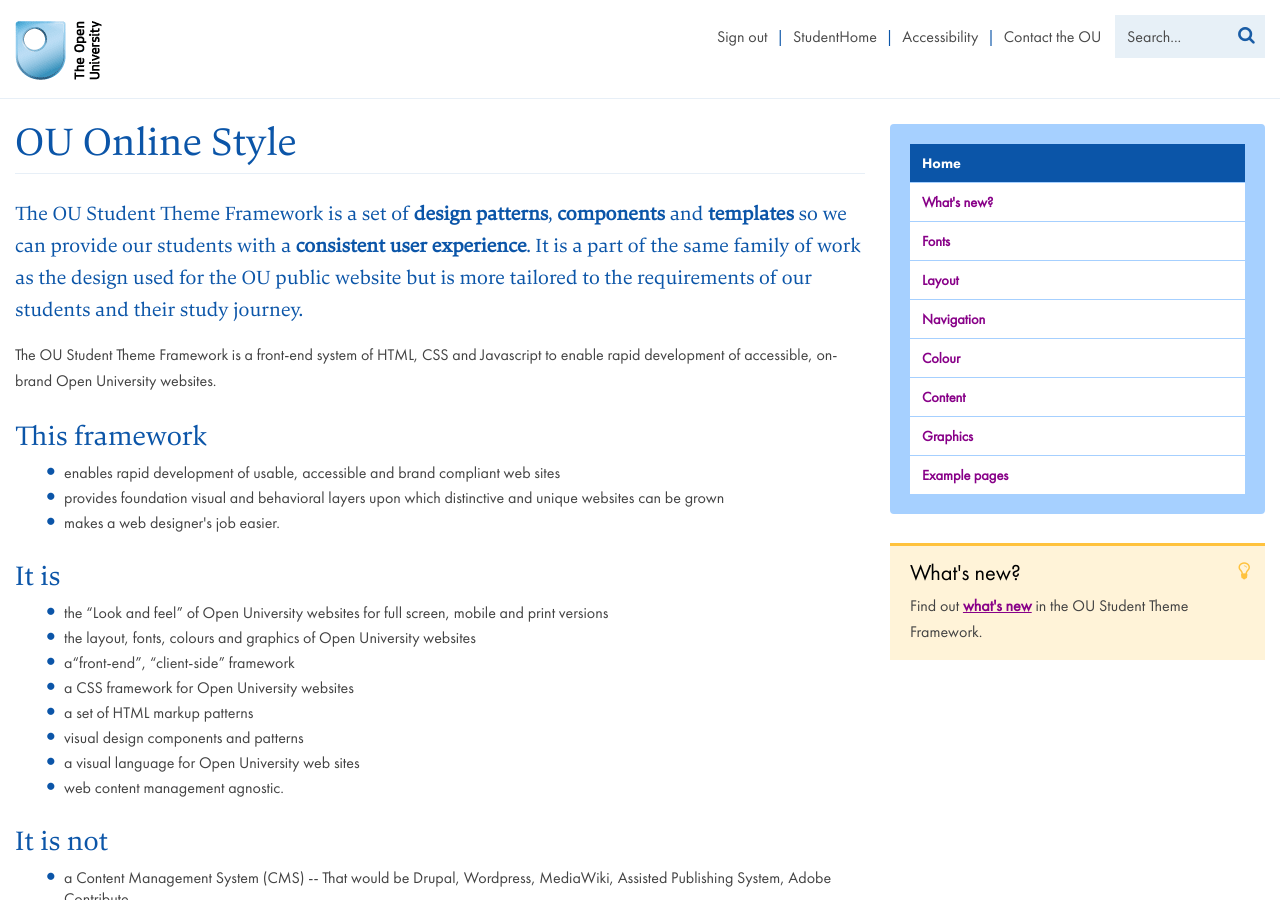
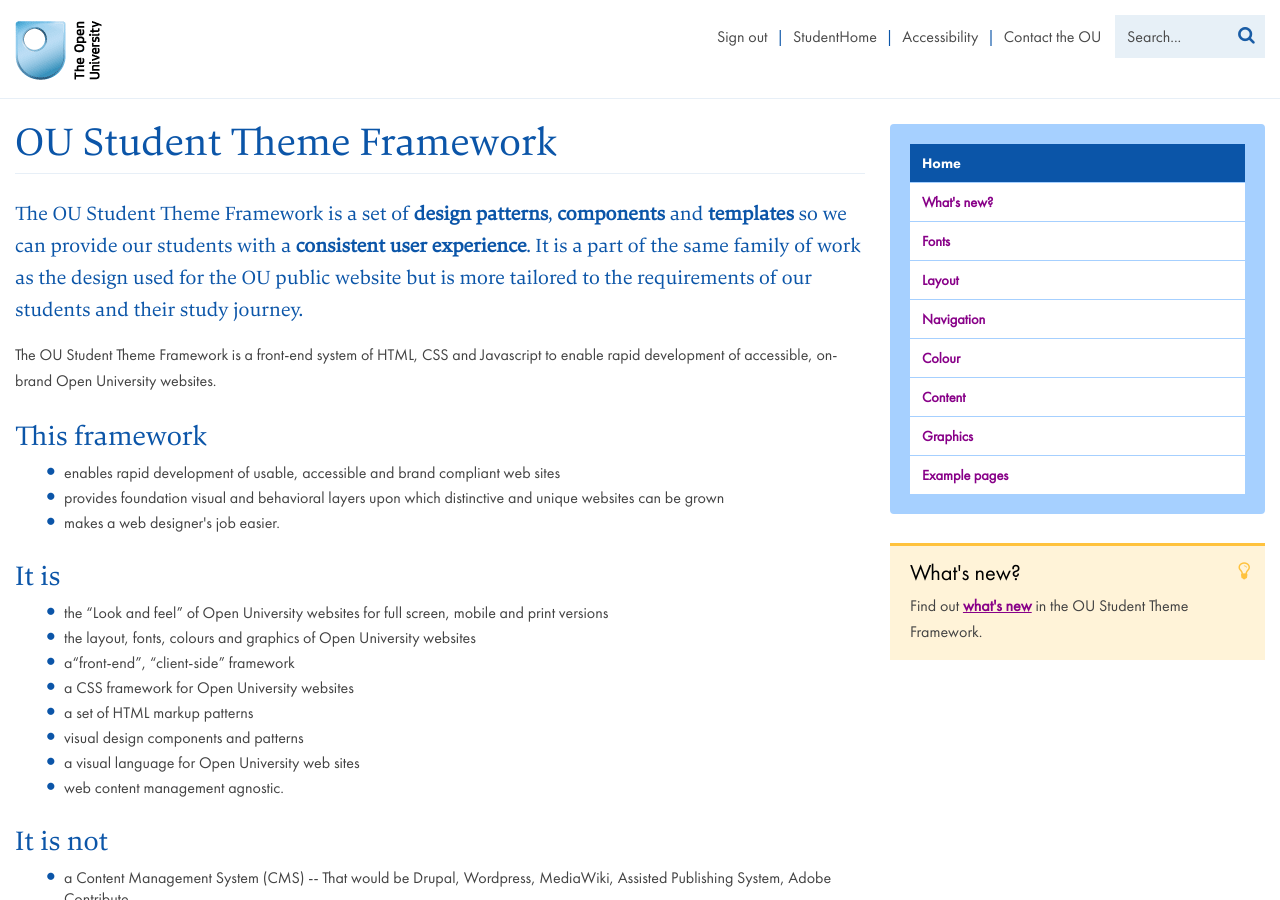
Before and after one commit to the-open-university/student-theme-framework, a Jekyll site: the page built from index.html, in a window 1280 px wide and 900 px high. Built offline with Jekyll 4.4.1, drawn with Linux system fonts in a browser that asks for light colours; nearby versions of some CDN libraries.

Commit message:
Changed the page title back to OU Student Theme Framework

```diff
--- a/index.html
+++ b/index.html
@@ -1,5 +1,5 @@
 ---
-title: OU Online Style
+title: OU Student Theme Framework
 classes: ou-home
 ---
 
```
